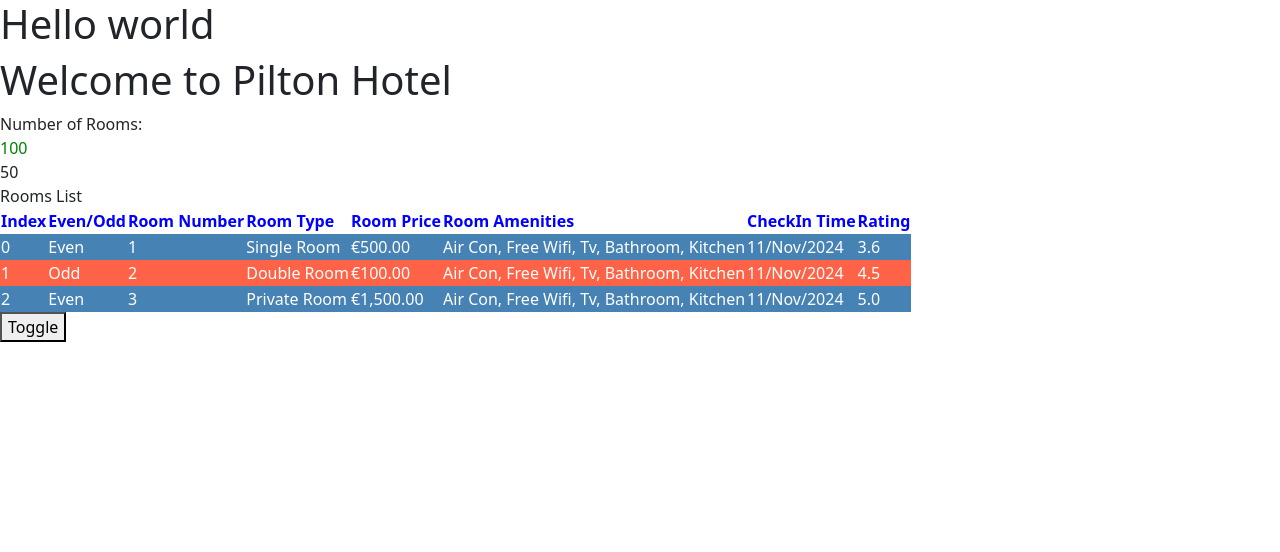
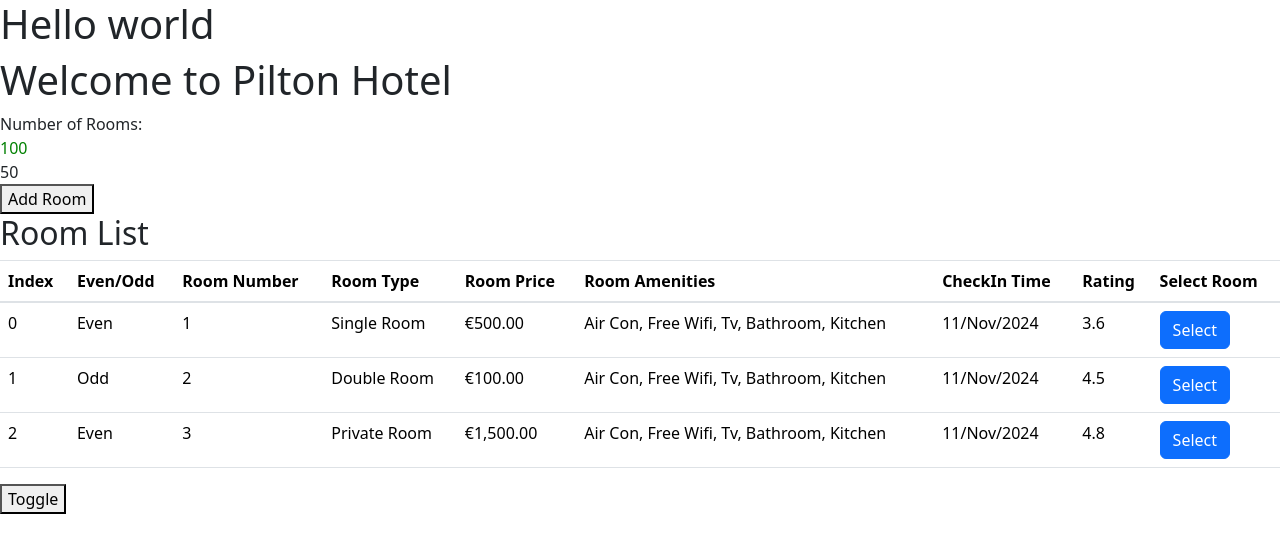
Before and after one commit to Zuleikha/AngularHotelApp, an Angular app: page / in a window 1280 px wide. Shown: the top 552 px of the page. Built offline with nearby package versions, Linux system fonts and the light colour scheme.

Commit message:
3 rd commit

```diff
--- a/angular.json
+++ b/angular.json
@@ -39,9 +39,14 @@
               }
             ],
             "styles": [
+              "node_modules/bootstrap/dist/css/bootstrap.min.css",
+              "node_modules/ngx-bootstrap/datepicker/bs-datepicker.css",
               "src/styles.scss"
             ],
-            "scripts": [],
+            "scripts": [
+              "node_modules/bootstrap/dist/js/bootstrap.min.js"
+
+            ],
             "server": "src/main.server.ts",
             "prerender": true,
             "ssr": {
--- a/package.json
+++ b/package.json
@@ -21,9 +21,11 @@
     "@angular/platform-server": "^18.2.1",
     "@angular/router": "^18.2.1",
     "@angular/ssr": "^18.2.0",
-    "bootstrap": "^5.2.3",
+    "bootstrap": "^5.3.3",
     "express": "^4.18.2",
+    "jquery": "^3.7.1",
     "ngx-bootstrap": "^18.0.2",
+    "popper.js": "^1.16.1",
     "rxjs": "~7.8.0",
     "tslib": "^2.3.0",
     "zone.js": "~0.14.10"
--- a/src/app/app.module.ts
+++ b/src/app/app.module.ts
@@ -5,11 +5,14 @@ import { AppRoutingModule } from './app-routing.module';
 import { AppComponent } from './app.component';
 import { RoomsComponent } from './rooms/rooms.component';
 import { BrowserAnimationsModule } from '@angular/platform-browser/animations';
+import { RoomsListComponent } from './rooms/rooms-list/rooms-list.component';
 
 @NgModule({
   declarations: [
     AppComponent,
-    RoomsComponent
+    RoomsComponent,
+    RoomsListComponent
+
   ],
   imports: [
     BrowserModule,
--- /dev/null
+++ b/src/app/rooms/rooms-list/rooms-list.component.html
@@ -0,0 +1,36 @@
+<!-- <p>rooms-list works!</p> -->
+<h2>{{ title }}</h2>
+<table class="table">
+    <thead>
+        <tr>
+            <th>Index</th>
+            <th>Even/Odd</th>
+            <th>Room Number</th>
+            <th>Room Type</th>
+            <th>Room Price</th>
+            <th>Room Amenities</th>
+            <th>CheckIn Time</th>
+            <th>Rating</th>
+            <th>Select Room</th>
+        </tr>
+    </thead>
+    <tbody>
+        <ng-container *ngFor="let room of rooms; let e=even; let o=odd; let i = index">
+            <tr [ngClass]="e ? 'even' : 'odd'">
+                <td>{{ i }}</td>
+                <td>{{ e ? 'Even' : 'Odd' }}</td>
+                <td>{{ room.roomNumber }}</td>
+                <td>{{ room.roomType }}</td>
+                <td>{{ room.price | currency : 'EUR' }}</td>
+                <td>{{ room.amenities | titlecase }}</td>
+                <td>{{ room.checkInTime | date : 'dd/MMM/YYYY' }}</td>
+                <td>{{ room.rating | number : '1.1-2'}}</td>
+                <td>
+                    <button class="btn btn-primary" (click)="selectRoom(room)">
+                        Select
+                    </button>
+                </td>
+            </tr>
+        </ng-container>
+    </tbody>
+</table>
--- /dev/null
+++ b/src/app/rooms/rooms-list/rooms-list.component.ts
@@ -0,0 +1,36 @@
+import { Component, Input, OnInit, Output, EventEmitter } from '@angular/core';
+import { RoomList } from '../rooms';
+//import { EventEmitter } from 'node:stream';
+
+@Component({
+  selector: 'hinv-rooms-list',
+  templateUrl: './rooms-list.component.html',
+  styleUrl: './rooms-list.component.scss'
+})
+export class RoomsListComponent implements OnInit {
+  @Input() rooms: RoomList[] = [];
+
+  @Input() title: string = '';
+
+  @Output() selectedRoom = new EventEmitter<RoomList>();
+
+  constructor() {
+    }
+
+//   ngOnChanges(changes: SimpleChanges): void {
+//     console.log(changes);
+//     if(changes['title']) {
+//       this.title = changes['room List'].currentValue.toUppercase();
+//     }
+// }
+
+
+  ngOnInit(): void {
+
+  }
+  selectRoom(room: RoomList) {
+    this.selectedRoom.emit(room);
+
+  }
+
+}
--- a/src/app/rooms/rooms.component.html
+++ b/src/app/rooms/rooms.component.html
@@ -1,8 +1,9 @@
 <h1>Welcome to {{ hotelName }}</h1>
+
 <div [hidden]="hideRooms">
     Number of Rooms:
     <!-- <div>{{ numberOfRooms }}</div> -->
-    <div [ngStyle]="{'color' : rooms.availableRooms ? 'green' : 'red'}" [innerText]="numberOfRooms">
+    <div [ngStyle]="{'color': rooms.availableRooms > 0 ? 'green' : 'red'}" [innerText]="numberOfRooms">
     </div>
 </div>
 
@@ -10,31 +11,23 @@
 
 <!-- {{roomList | json}} -->
 
-<div *ngIf="rooms.availableRooms > 0">
-    Rooms List
-    <table>
-        <tr style="color: blue;">
-            <th>Index</th>
-            <th>Even/Odd</th>
-            <th>Room Number</th>
-            <th>Room Type</th>
-            <th>Room Price</th>
-            <th>Room Amenities</th>
-            <th>CheckIn Time</th>
-            <th>Rating</th>
-        </tr>
-        <tr [ngClass]="e ? 'even' : 'odd'"
-        *ngFor="let room of roomList | slice : 0:3; let e=even; let o=odd; let i = index">
-            <td>{{ i }}</td>
-            <td>{{ e ? "Even" : "Odd" }}</td>
-            <td>{{ room.roomNumber }}</td>
-            <td>{{ room.roomType }}</td>
-            <td>{{ room.price | currency : 'EUR' }}</td>
-            <td>{{ room.amenities | titlecase }}</td>
-            <td>{{ room.checkInTime | date : 'dd/MMM/YYYY' }}</td>
-            <td>{{ room.rating | number : '1.1-2'}}</td>
-        </tr>
-    </table>
+<div *ngIf="selectRoom">
+    {{ selectRoom |json}}
+
+</div>
+    <button (click)="addRoom()">
+        Add Room
+    </button>
+<div>
+
 </div>
 
-<button (click)="toggle()">Toggle</button>
+<div *ngIf="rooms.availableRooms > 0">
+    <hinv-rooms-list [rooms]="roomList" [title]="'Room List'"
+    (selectedRoom)="selectRoom($event)">
+
+    </hinv-rooms-list>
+</div>
+<div>
+    <button (click)="toggle()">Toggle</button>
+</div>
--- a/src/app/rooms/rooms.component.scss
+++ b/src/app/rooms/rooms.component.scss
@@ -1,9 +1,9 @@
-.even {
-    background-color: steelblue;
-    color: white;
-}
+// .even {
+//     background-color: steelblue !important;;
+//     color: white !important;;
+// }
 
-.odd {
-    background-color: tomato;
-    color: white;
-}
+// .odd {
+//     background-color: tomato !important;;
+//     color: white !important;
+// }
--- a/src/app/rooms/rooms.component.ts
+++ b/src/app/rooms/rooms.component.ts
@@ -1,12 +1,13 @@
-import { Component, OnInit } from '@angular/core';
+import { ChangeDetectionStrategy, Component, OnInit,DoCheck } from '@angular/core';
 import { Room, RoomList } from './rooms';
 
 @Component({
   selector: 'hinv-rooms',
   templateUrl: './rooms.component.html',
-  styleUrls: ['./rooms.component.scss'] // Corrected property name
+  styleUrls: ['./rooms.component.scss'],
+  changeDetection: ChangeDetectionStrategy.OnPush
 })
-export class RoomsComponent implements OnInit {
+export class RoomsComponent implements OnInit, DoCheck {
 
   hotelName: string = 'Pilton Hotel';
 
@@ -14,18 +15,29 @@ export class RoomsComponent implements OnInit {
 
   numberOfRooms: number = 100;
 
-  rooms!: Room; // Using type assertion to tell TypeScript that rooms will be defined
+  //rooms!: Room;
 
-  roomList: RoomList[] = []; // Initialize roomList as an array of RoomList
+  selectedRoom!: RoomList;
 
-  constructor() {
-    this.rooms = {
-      totalRooms: 100,
-      availableRooms: 50,
-      bookedRooms: 10
-    };
+  roomList: RoomList[] = [];
 
-    // Create data
+  rooms: Room = {
+    totalRooms: 100,
+    availableRooms: 50,
+    bookedRooms: 10
+  };
+
+  title= 'Room list';
+
+  // constructor() {
+  //   this.rooms = {
+  //     totalRooms: 100,
+  //     availableRooms: 50,
+  //     bookedRooms: 10
+  //   };
+  // }
+
+  ngOnInit() {
     this.roomList = [{
       roomNumber: 1,
       roomType: 'Single Room',
@@ -54,15 +66,37 @@ export class RoomsComponent implements OnInit {
       photos: 'https://www.istockphoto.com/photo/woman-enjoys-magnificent-view-from-hotel-window-gm1447180306-485061744?utm_campaign=srp_photos_top&utm_content=https%3A%2F%2Funsplash.com%2Fs%2Fphotos%2Fhotel&utm_medium=affiliate&utm_source=unsplash&utm_term=hotel%3A%3A%3A',
       checkInTime: new Date('11-Nov-2024'),
       checkOutTime: new Date('14-Nov-2024'),
-      rating: 5
+      rating: 4.8
     }];
   }
 
-  ngOnInit() {
-    //console.log(this.roomList); // Log the roomList to verify its contents
+  ngDoCheck() {
+    console.log('On changes is logged')
   }
 
   toggle() {
     this.hideRooms = !this.hideRooms;
+    this.title = "Rooms List";
+  }
+
+
+  selectRoom(selectedRoom: RoomList) {
+    this.selectedRoom = selectedRoom;
+    console.log(`Room ${this.roomList} selected`);
+  }
+
+  addRoom() {
+    const room: RoomList = {
+      roomNumber: 4,
+      roomType: 'Delux',
+      amenities: 'Air Con, Free Wifi, Tv, Bathroom, kitchen',
+      price: 600,
+      photos: 'https://www.istockphoto.com/photo/woman-enjoys-magnificent-view-from-hotel-window-gm1447180306-485061744?utm_campaign=srp_photos_top&utm_content=https%3A%2F%2Funsplash.com%2Fs%2Fphotos%2Fhotel&utm_medium=affiliate&utm_source=unsplash&utm_term=hotel%3A%3A%3A',
+      checkInTime: new Date('18-Nov-2024'),
+      checkOutTime: new Date('19-Nov-2024'),
+      rating: 4.6
+
+    };
+    this.roomList.push(room);
   }
 }
--- a/src/index.html
+++ b/src/index.html
@@ -1,13 +1,22 @@
 <!doctype html>
 <html lang="en">
+
 <head>
   <meta charset="utf-8">
   <title>Hotelinvapp</title>
+  <link href="https://stackpath.bootstrapcdn.com/bootstrap/4.5.2/css/bootstrap.min.css" rel="stylesheet">
   <base href="/">
   <meta name="viewport" content="width=device-width, initial-scale=1">
   <link rel="icon" type="image/x-icon" href="favicon.ico">
 </head>
+
 <body>
   <hinv-root></hinv-root>
+
+  <!-- Bootstrap JS and dependencies -->
+  <script src="https://code.jquery.com/jquery-3.5.1.slim.min.js"></script>
+  <script src="https://cdn.jsdelivr.net/npm/@popperjs/core@2.9.2/dist/umd/popper.min.js"></script>
+  <script src="https://stackpath.bootstrapcdn.com/bootstrap/4.5.2/js/bootstrap.min.js"></script>
 </body>
+
 </html>
--- a/src/styles.scss
+++ b/src/styles.scss
@@ -1,7 +1,18 @@
 /* You can add global styles to this file, and also import other style files */
 
 /* Importing Bootstrap SCSS file. */
-@import "./node_modules/bootstrap/scss/bootstrap";
+@import "../node_modules/bootstrap/dist/css/bootstrap.min.css";
 
 /* Importing Datepicker SCSS file. */
-@import "node_modules/ngx-bootstrap/datepicker/bs-datepicker";
+//@import "../node_modules/ngx-bootstrap/datepicker/bs-datepicker.css";
+@import "../node_modules/ngx-bootstrap/datepicker/bs-datepicker.css";
+
+.even {
+    background-color: steelblue !important;;
+    color: white !important;;
+}
+
+.odd {
+    background-color: tomato !important;;
+    color: white !important;
+}
```
Also changed, not shown: src/app/rooms/rooms-list/rooms-list.component.scss (added), 2 other files (tests, documents, lock files or other folders).
